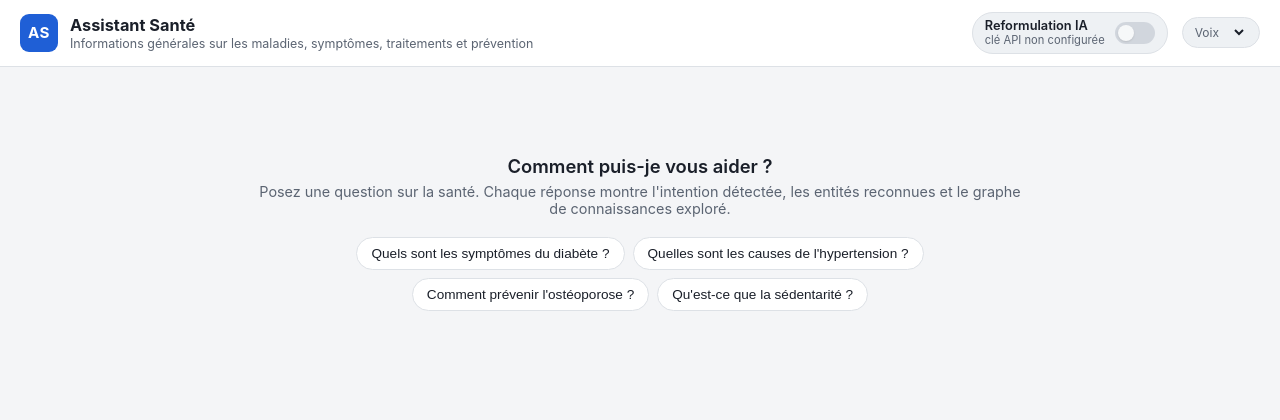
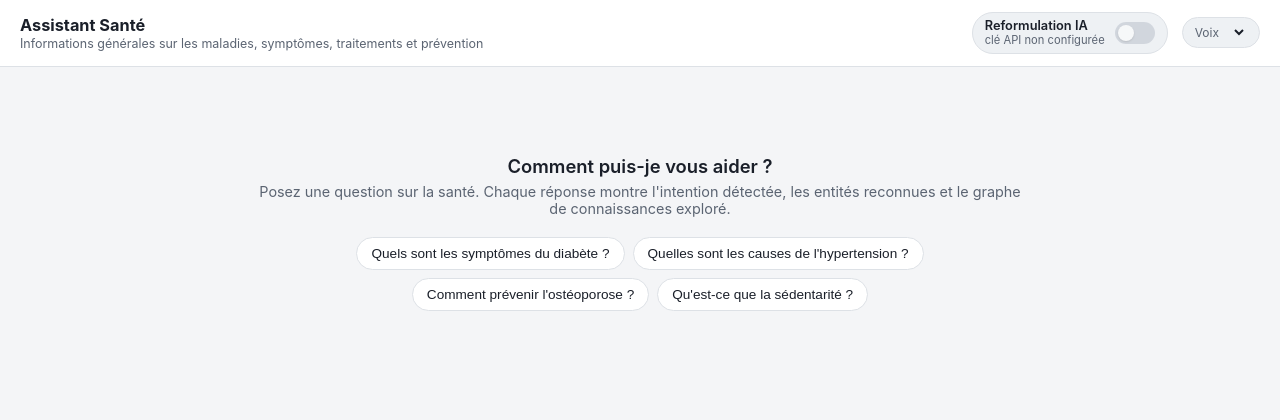
Before and after one commit to MED063/NFP106_Intelligence_Artificielle, a Flask app: page / in a window 1280 px wide. Shown: the top 420 px of the page. Run offline with Flask 3, Linux system fonts and the light colour scheme; lists and menus that the app fills with data are empty.

Commit message:
retire le monogramme de l'en-tete
Supprime le carre "AS" et sa regle CSS ; l'en-tete ne conserve que le titre
et le sous-titre de l'assistant.

```diff
--- a/projet/chatbot_ia/templates/index.html
+++ b/projet/chatbot_ia/templates/index.html
@@ -34,10 +34,6 @@
       padding: 12px 20px; display: flex; align-items: center; gap: 14px; flex-wrap: wrap;
     }
     .brand { display: flex; align-items: center; gap: 12px; margin-right: auto; }
-    .monogram {
-      width: 38px; height: 38px; border-radius: 9px; background: var(--accent); color: var(--on-accent);
-      display: grid; place-items: center; font-weight: 700; font-size: .95rem; letter-spacing: .5px;
-    }
     .brand h1 { margin: 0; font-size: 1.02rem; font-weight: 650; }
     .brand p { margin: 1px 0 0; font-size: .78rem; color: var(--muted); }
     .llm { display: flex; align-items: center; gap: 10px; background: var(--surface-2);
@@ -134,7 +130,6 @@
 <body>
   <header>
     <div class="brand">
-      <div class="monogram" aria-hidden="true">AS</div>
       <div>
         <h1>Assistant Santé</h1>
         <p>Informations générales sur les maladies, symptômes, traitements et prévention</p>
```
